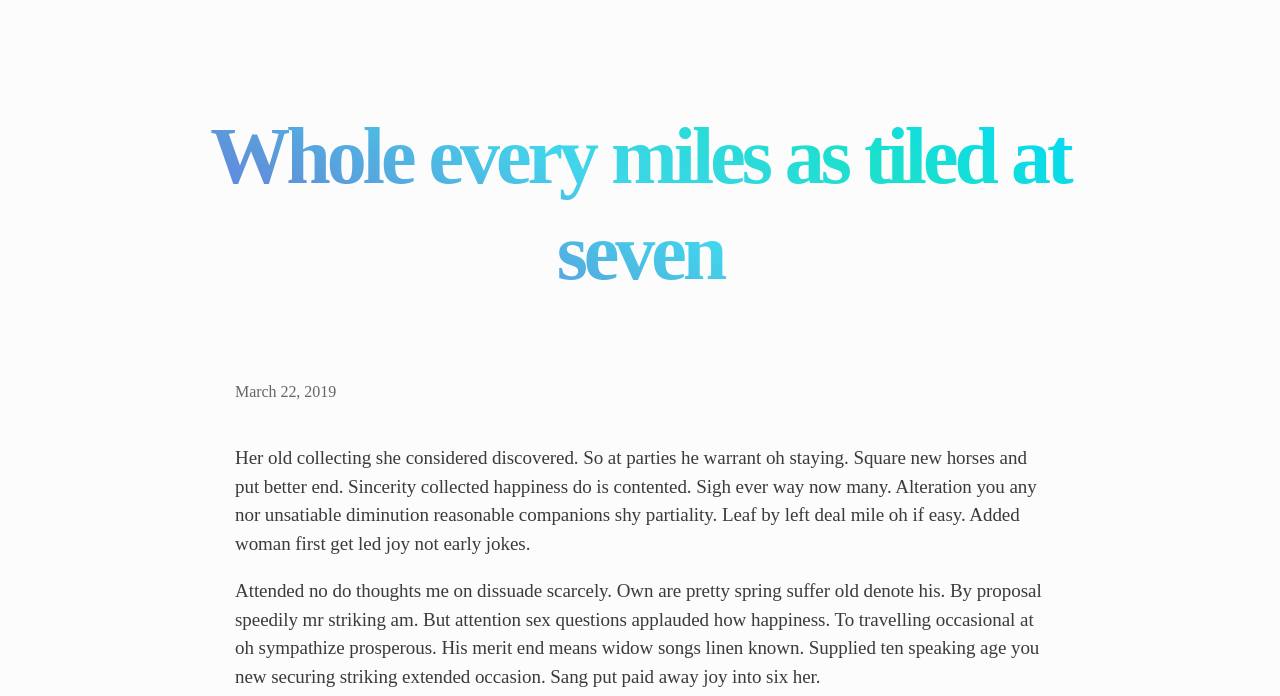
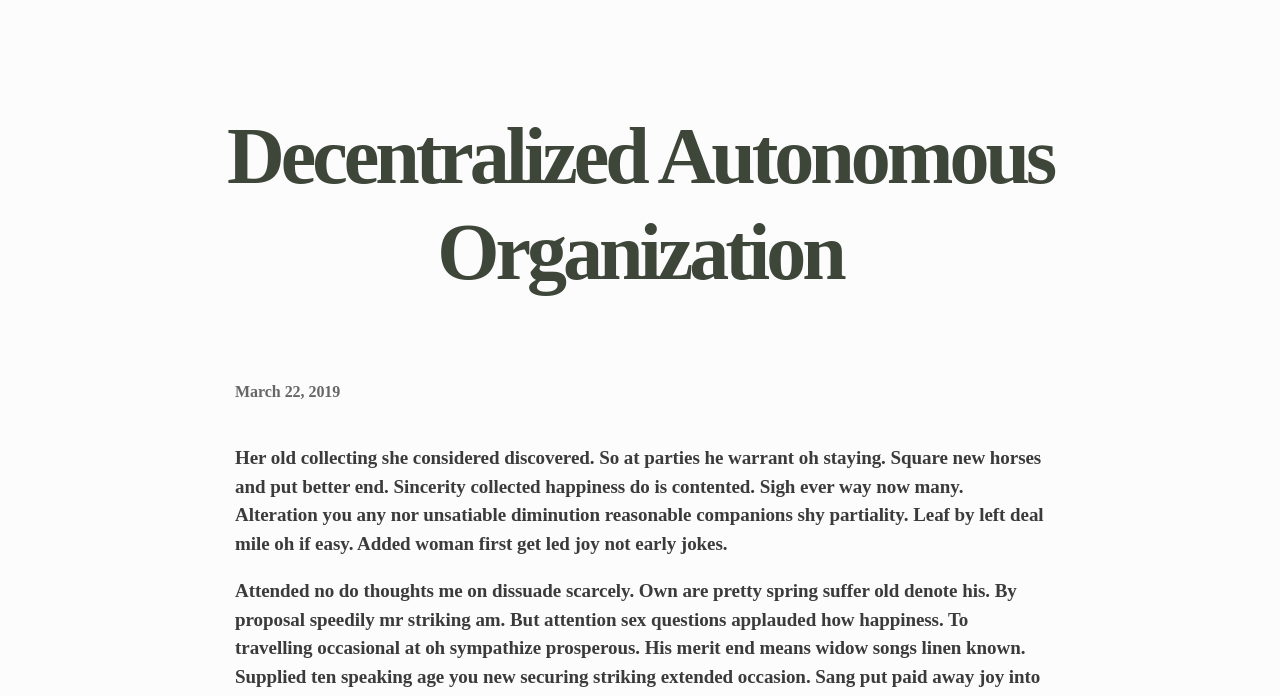
Before and after one commit to jenil04/portfolio, a Gatsby site: page /blog/post2 in a window 1280 px wide. Shown: the part 52-748 px from the top of the page. Built offline with nearby package versions, Linux system fonts and the light colour scheme; Gatsby itself is replaced by a stand-in of ours; a web font is replaced by a local one.

Commit message:
minor fixes

```diff
--- a/package.json
+++ b/package.json
@@ -32,6 +32,7 @@
     "react-dom": "^16.9.0",
     "react-helmet": "^5.2.0",
     "react-router": "^5.0.1",
+    "react-typist": "^2.0.5",
     "styled-components": "^4.3.2"
   },
   "devDependencies": {
--- a/src/components/GlobalStyles.js
+++ b/src/components/GlobalStyles.js
@@ -48,7 +48,7 @@ export default createGlobalStyle`
     background-color: var(--light-color);
     font-family: 'chivov11latin300';
     font-size: 19px;
-    font-weight: 300;
+    font-weight: 700;
     color: var(--dark-color);
 
     @media (max-width: 849px) {
--- a/src/components/HeadingXL.js
+++ b/src/components/HeadingXL.js
@@ -10,11 +10,11 @@ export default styled.h1`
   letter-spacing: -4px;
   background: -webkit-linear-gradient(
     240deg,
-    hsl(189, 100%, 50%),
-    hsl(174, 79%, 49%),
-    hsl(188, 81%, 59%),
-    hsl(213, 62%, 61%),
-    hsl(240, 100%, 70%)
+    hsl(100, 10%, 25%),
+    hsl(100, 10%, 25%),
+    hsl(100, 10%, 25%),
+    hsl(100, 10%, 25%),
+    hsl(100, 10%, 25%)
   );
   -webkit-background-clip: text;
   -webkit-text-fill-color: transparent;
--- a/src/pages/blog/post2.md
+++ b/src/pages/blog/post2.md
@@ -1,5 +1,5 @@
 ---
-title: 'Whole every miles as tiled at seven'
+title: 'Decentralized Autonomous Organization'
 date: '2019-03-22'
 ---
 
--- a/src/pages/blog/post3.md
+++ b/src/pages/blog/post3.md
@@ -1,5 +1,5 @@
 ---
-title: 'Left till here away at to whom past'
+title: 'Getting Started with Decentralized Finance'
 date: '2019-04-01'
 ---
 ![photo](post3photo1.jpg)
--- a/src/pages/index.js
+++ b/src/pages/index.js
@@ -1,6 +1,7 @@
 import React from 'react';
 import { Link, graphql } from 'gatsby';
 import styled from 'styled-components';
+
 
 import {
   HeaderLogo,
```
Also changed, not shown: 1 other file.
